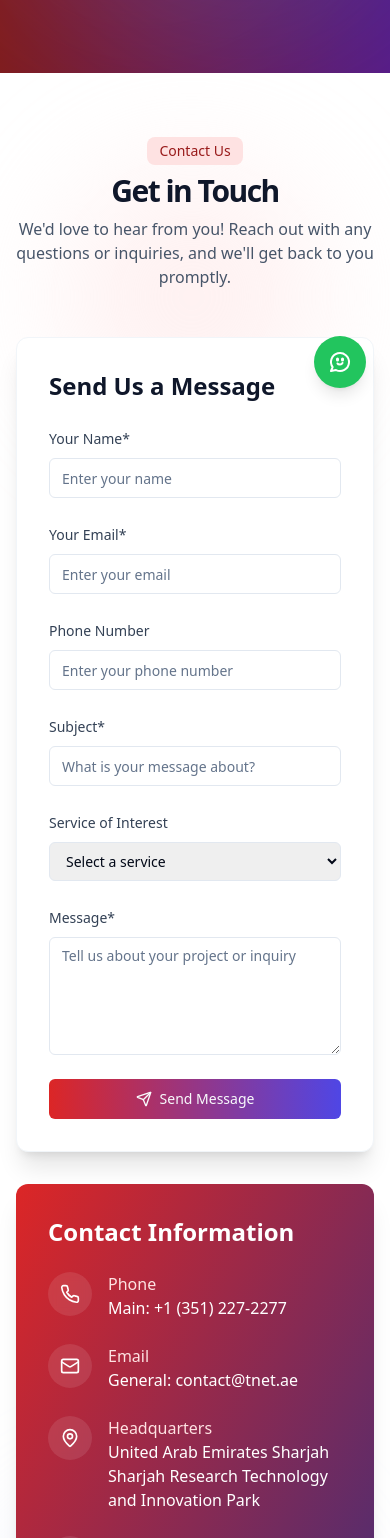
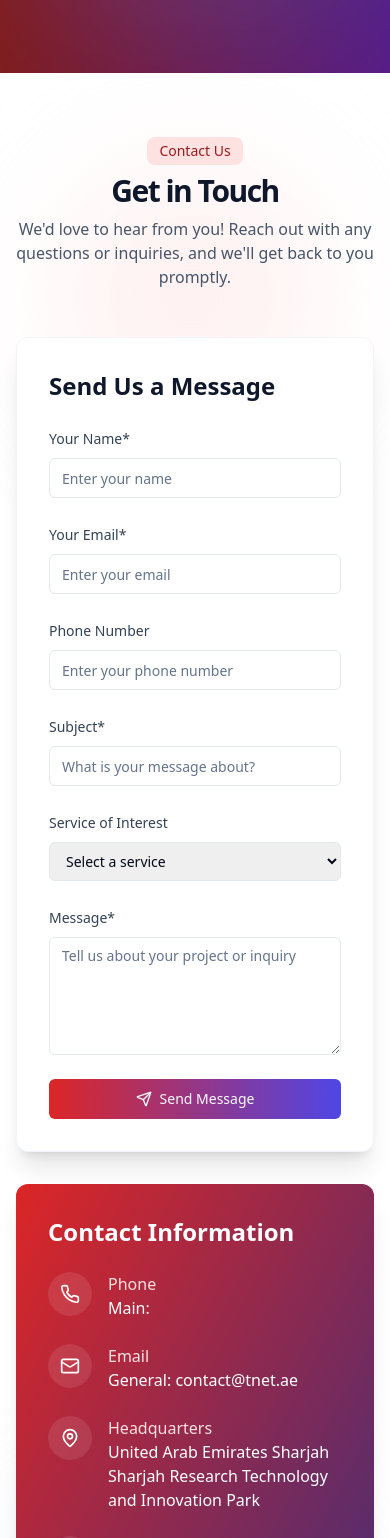
Before and after one commit to Shahid-Yaseen/TNET, a Next.js app: page /contact in a window 390 px wide. Shown: the part 432-1970 px from the top of the page. Built offline with nearby package versions, Linux system fonts and the light colour scheme.

Commit message:
Removed Phone Number

```diff
--- a/app/contact/page.tsx
+++ b/app/contact/page.tsx
@@ -73,7 +73,8 @@ export default function ContactPage() {
     {
       city: "Sharjah",
       address: "Research Technology and Innovation Park",
-      phone: "+1 (351) 227-2277",
+      // phone: "+1 (351) 227-2277",
+      phone: "",
       email: "contact@tnet.ae",
       hours: "Sunday - Thursday: 9:00 AM - 6:00 PM",
       image: "https://images.unsplash.com/photo-1637987897990-e660edd0af44?q=80&w=3432&auto=format&fit=crop&ixlib=rb-4.0.3&ixid=M3wxMjA3fDB8MHxwaG90by1wYWdlfHx8fGVufDB8fHx8fA%3D%3D",
@@ -402,8 +403,10 @@ export default function ContactPage() {
             <div>
               <h4 className="font-medium text-red-100">Phone</h4>
               <Link href="tel:+97141234567" className="hover:underline">
-                <p>Main: +1 (351) 227-2277
+                <p>Main:
                 </p>
+                {/* <p>Main: +1 (351) 227-2277
+                </p> */}
                 {/* <p>Support: +971 4 123 4568</p> */}
               </Link>
             </div>
--- a/app/layout.tsx
+++ b/app/layout.tsx
@@ -108,7 +108,7 @@ export default function RootLayout({
           {children}
           <Footer/>
           {/* WhatsApp Icon */}
-          <Link
+          {/* <Link
             href="https://wa.me/+13512272277"
             target="_blank"
             rel="noopener noreferrer"
@@ -132,7 +132,7 @@ export default function RootLayout({
               <path d="M14 10a.5.5 0 0 0 1 0V9a.5.5 0 0 0-1 0v1Z" />
               <path d="M9.5 13.5c.5 1 1.5 1 2.5 1s2-.5 2.5-1.5" />
             </svg>
-          </Link>
+          </Link> */}
         </LanguageProvider>
       </body>
       <GoogleTagManager gtmId="GTM-T2LSMJB8" />
--- a/contexts/language-context.tsx
+++ b/contexts/language-context.tsx
@@ -157,7 +157,8 @@ const enTranslations: Record<string, string> = {
   footerDescription:
     "Innovative technology solutions for modern businesses. We help organizations leverage technology to achieve their goals.",
   address: "United Arab Emirates Sharjah Sharjah Research Technology and innovation park – UAE Block C VL05-153",
-  phone: "+1 (351) 227-2277",
+  phone: "",
+  // phone: "+1 (351) 227-2277",
   email: "contact@tnet.ae",
 
   // Language
```
Also changed, not shown: 1 other file (tests, documents, lock files or other folders).
